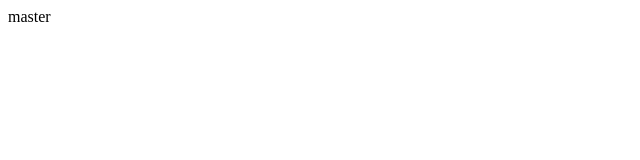
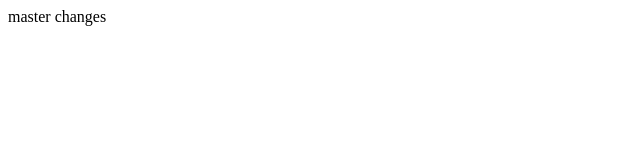
Before and after one commit to P766-spec/MergeConflict_Test, a plain HTML site: page index.html in a window 1280 px wide. Shown: the full height of the page, 0-640 px from the left. Drawn offline with Linux system fonts and the light colour scheme.

Commit message:
Update index.html

```diff
--- a/index.html
+++ b/index.html
@@ -2,6 +2,6 @@
 <head>
 </head>
 <body>
-master
+master changes
 </body>
 </html>
```
